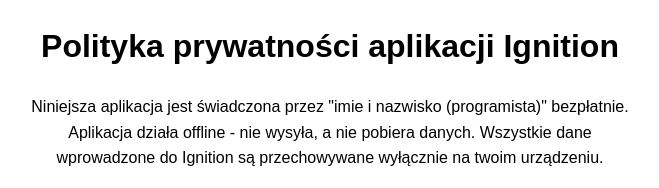
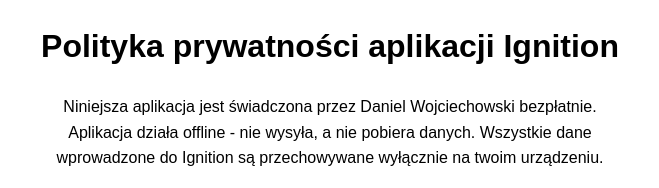
Before and after one commit to Danwoj900/Danwoj900.github.io, a plain HTML site: page index.html in a window 1280 px wide. Shown: the top 188 px of the page, without its empty margins (310-969 px from the left). Drawn offline with Linux system fonts and the light colour scheme.

Commit message:
Update index.html

```diff
--- a/index.html
+++ b/index.html
@@ -10,7 +10,7 @@
     <div class="container">
         <h1>Polityka prywatności aplikacji Ignition</h1>
 
-        <p>Niniejsza aplikacja jest świadczona przez "imie i nazwisko (programista)" bezpłatnie. Aplikacja działa offline - nie wysyła, a nie pobiera danych. Wszystkie dane wprowadzone do Ignition są przechowywane wyłącznie na twoim urządzeniu.</p>
+        <p>Niniejsza aplikacja jest świadczona przez Daniel Wojciechowski bezpłatnie. Aplikacja działa offline - nie wysyła, a nie pobiera danych. Wszystkie dane wprowadzone do Ignition są przechowywane wyłącznie na twoim urządzeniu.</p>
 
         <h2>Zgłaszanie błędów:</h2>
 
```
